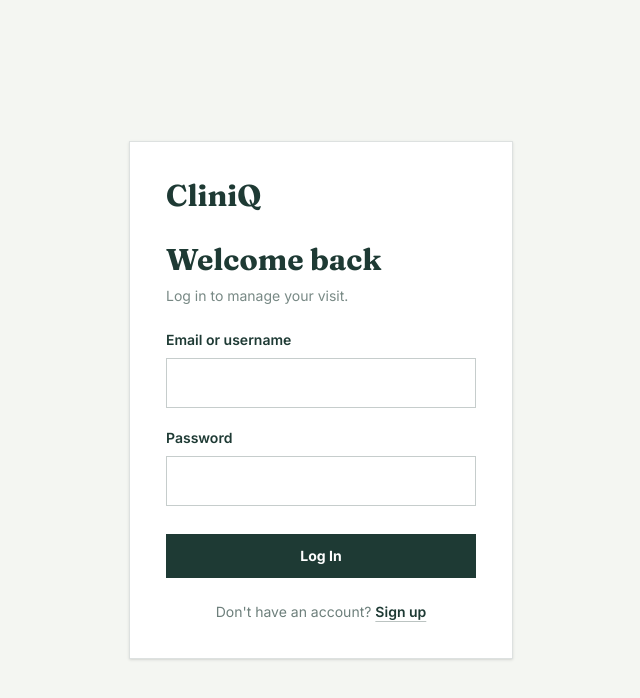
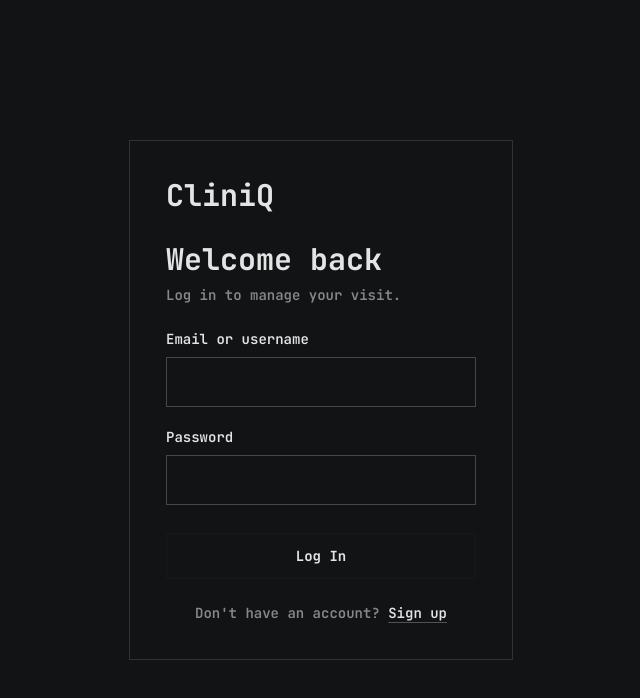
Before and after one commit to Jaden-Afrika/CLINIQ-Frontend, a React (Vite) app: page /login in a window 1280 px wide. Shown: the top 698 px of the page, without its empty margins (319-959 px from the left). Built offline with nearby package versions, Linux system fonts and the light colour scheme.

Commit message:
UI Fixes, theme changes

```diff
--- a/src/index.css
+++ b/src/index.css
@@ -1,34 +1,302 @@
 @import "tailwindcss";
 
 @theme {
-  --color-ink: #1E3A34;
-  --color-paper: #F4F6F2;
-  --color-panel: #FFFFFF;
-  --color-ticket: #F0A202;
-  --color-status-ok: #4C9A6A;
-  --color-status-alert: #E4572E;
-  --font-display: "Fraunces", Georgia, serif;
-  --font-body: "Inter", ui-sans-serif, system-ui, sans-serif;
+  --color-paper: #111315;
+  --color-panel: #111315;
+  --color-ink: #e4e4e4;
+  --color-muted: #888888;
+  --color-accent: #39d98a;
+  --color-status-ok: #39d98a;
+  --color-status-alert: #ff5c5c;
+  --color-border: #16191c;
+  --font-display: "JetBrains Mono", ui-monospace, monospace;
+  --font-body: "JetBrains Mono", ui-monospace, monospace;
   --font-ticket: "JetBrains Mono", ui-monospace, monospace;
-  --radius-small: 0.5rem;
-  --radius-large: 1rem;
+  --radius-small: 0;
+  --radius-large: 0;
 }
 
 @layer base {
-  * { border-color: color-mix(in srgb, var(--color-ink) 14%, transparent); }
-  html { font-family: var(--font-body); color: var(--color-ink); background: var(--color-paper); }
-  body { min-width: 320px; margin: 0; }
-  button, input, select { font: inherit; }
-  button, a, input, select { transition: color 180ms ease, background-color 180ms ease, border-color 180ms ease, box-shadow 180ms ease; }
-  button:focus-visible, a:focus-visible, input:focus-visible, select:focus-visible {
-    outline: 3px solid color-mix(in srgb, var(--color-ticket) 70%, white);
-    outline-offset: 3px;
+  *, *::before, *::after {
+    box-sizing: border-box;
+    border-color: var(--color-border);
+    border-radius: 0;
   }
-  @media (prefers-reduced-motion: reduce) { *, *::before, *::after { transition-duration: 0.01ms !important; scroll-behavior: auto !important; } }
+
+  html, body, #root {
+    min-height: 100%;
+    font-family: var(--font-body);
+    color: var(--color-ink);
+    background: var(--color-paper);
+  }
+
+  body {
+    min-width: 320px;
+    margin: 0;
+    background: var(--color-paper);
+  }
+
+  button,
+  input,
+  select,
+  textarea {
+    font: inherit;
+    border-radius: 0;
+    background: var(--color-panel);
+    color: var(--color-ink);
+    border: 1px solid var(--color-border);
+  }
+
+  button,
+  a,
+  input,
+  select,
+  textarea {
+    transition: color 120ms ease, background-color 120ms ease, border-color 120ms ease;
+  }
+
+  button:focus-visible,
+  a:focus-visible,
+  input:focus-visible,
+  select:focus-visible,
+  textarea:focus-visible {
+    outline: 2px solid var(--color-accent);
+    outline-offset: 2px;
+  }
 }
 
 @layer components {
-  .ticket-number { font-family: var(--font-ticket); font-variant-numeric: tabular-nums; font-weight: 800; letter-spacing: -0.07em; color: var(--color-ticket); line-height: .9; }
-  .ticket-stub { position: relative; overflow: hidden; background: var(--color-panel); border: 1px solid color-mix(in srgb, var(--color-ink) 15%, transparent); border-radius: var(--radius-large); box-shadow: 0 14px 34px color-mix(in srgb, var(--color-ink) 10%, transparent); }
-  .ticket-stub::before { content: ""; display: block; height: 10px; background: radial-gradient(circle at 7px -2px, transparent 7px, var(--color-paper) 7.5px) 0 0 / 14px 10px repeat-x; border-bottom: 1px dashed color-mix(in srgb, var(--color-ink) 22%, transparent); }
+  .ticket-number {
+    font-family: var(--font-ticket);
+    font-variant-numeric: tabular-nums;
+    font-weight: 800;
+    letter-spacing: -0.08em;
+    color: var(--color-accent);
+    line-height: 0.9;
+  }
+
+  .ticket-stub {
+    position: relative;
+    overflow: hidden;
+    background: var(--color-panel);
+    border: 1px solid var(--color-border);
+    box-shadow: none;
+    border-radius: 0;
+  }
+
+  .ticket-stub::before {
+    content: "";
+    display: block;
+    height: 10px;
+    background: linear-gradient(90deg, transparent 0%, rgba(255,255,255,0.04) 50%, transparent 100%);
+    border-bottom: 1px solid var(--color-border);
+  }
 }
+
+@layer utilities {
+  .bg-paper {
+    background: var(--color-paper) !important;
+    color: var(--color-ink) !important;
+  }
+
+  .bg-panel {
+    background: var(--color-panel) !important;
+    color: var(--color-ink) !important;
+  }
+
+  .text-primary {
+    color: var(--color-ink) !important;
+  }
+
+  .text-muted {
+    color: var(--color-muted) !important;
+  }
+
+  .text-accent {
+    color: var(--color-accent) !important;
+  }
+
+  .bg-accent {
+    background: var(--color-accent) !important;
+    color: var(--color-ink) !important;
+  }
+
+  .font-display {
+    font-family: var(--font-display) !important;
+  }
+
+  .text-panel {
+    color: var(--color-ink) !important;
+  }
+
+  .text-panel\/75 {
+    color: rgba(228, 228, 228, 0.75) !important;
+  }
+
+  .border-accent {
+    border-color: var(--color-accent) !important;
+  }
+
+  .border-panel {
+    border-color: var(--color-border) !important;
+  }
+
+  .border-hairline {
+    border-width: 1px !important;
+    border-color: var(--color-border) !important;
+  }
+
+  .mono {
+    font-family: var(--font-body) !important;
+  }
+
+  .label-mono {
+    letter-spacing: 0.25em;
+    text-transform: uppercase;
+    font-size: 0.75rem;
+    color: var(--color-muted) !important;
+  }
+
+  .btn-flat {
+    border: 1px solid var(--color-border) !important;
+    background: transparent !important;
+    color: var(--color-ink) !important;
+    box-shadow: none !important;
+  }
+
+  .btn-accent {
+    background: var(--color-accent) !important;
+    color: var(--color-ink) !important;
+    border: 1px solid transparent !important;
+  }
+
+  .status-dot {
+    display: inline-block;
+    width: 0.5rem;
+    height: 0.5rem;
+    border-radius: 9999px;
+    margin-right: 0.5rem;
+    vertical-align: middle;
+  }
+
+  .status-ok {
+    background: var(--color-status-ok) !important;
+  }
+
+  .status-alert {
+    background: var(--color-status-alert) !important;
+  }
+
+  .status-label {
+    display: inline-flex;
+    align-items: center;
+    gap: 0.375rem;
+    font-family: var(--font-ticket);
+    font-size: 0.75rem;
+    letter-spacing: 0.2em;
+    text-transform: uppercase;
+    color: var(--color-muted) !important;
+  }
+  /* Override existing Tailwind utility classes for the new dashboard theme */
+  .border-ink\\/15,
+  .border-ink\\/20,
+  .border-ink\/25,
+  .border-ink\/30,
+  .border-ink\/40 {
+    border-color: var(--color-border) !important;
+  }
+
+  .bg-ink {
+    background: var(--color-panel) !important;
+    color: var(--color-ink) !important;
+  }
+
+  .bg-ink\/5 {
+    background: rgba(17, 19, 21, 0.05) !important;
+  }
+
+  .hover\:bg-ink\/5:hover {
+    background: rgba(17, 19, 21, 0.05) !important;
+  }
+
+  .text-ink {
+    color: var(--color-ink) !important;
+  }
+
+  .text-ink\/25,
+  .text-ink\/50,
+  .text-ink\/55,
+  .text-ink\/60,
+  .text-ink\/65,
+  .text-ink\/70 {
+    color: var(--color-muted) !important;
+  }
+
+  .text-panel {
+    color: var(--color-ink) !important;
+  }
+
+  .text-panel\/75 {
+    color: rgba(228, 228, 228, 0.75) !important;
+  }
+
+  .bg-ticket {
+    background: var(--color-accent) !important;
+    color: var(--color-ink) !important;
+  }
+
+  .bg-ticket\\/10 {
+    background: rgba(57, 217, 138, 0.1) !important;
+    color: var(--color-ink) !important;
+  }
+
+  .bg-ticket\\/25 {
+    background: rgba(57, 217, 138, 0.25) !important;
+    color: var(--color-ink) !important;
+  }
+
+  .text-ticket {
+    color: var(--color-accent) !important;
+  }
+
+  .bg-status-ok\\/10 {
+    background: rgba(57, 217, 138, 0.1) !important;
+  }
+
+  .bg-status-alert\\/10 {
+    background: rgba(255, 92, 92, 0.1) !important;
+  }
+
+  .hover\\:bg-ink\\/90:hover,
+  .hover\\:bg-ink\\/85:hover {
+    background: rgba(228, 228, 228, 0.08) !important;
+  }
+
+  .hover\\:bg-ticket\\/85:hover {
+    background: rgba(57, 217, 138, 0.85) !important;
+  }
+
+  .hover\\:border-ink:hover,
+  .hover\\:border-ink\\/45:hover {
+    border-color: var(--color-ink) !important;
+  }
+
+  .rounded-full,
+  .rounded-lg,
+  .rounded-md,
+  .rounded-sm,
+  .rounded {
+    border-radius: 0 !important;
+  }
+
+  .shadow,
+  .shadow-sm,
+  .shadow-md,
+  .shadow-lg {
+    box-shadow: none !important;
+  }
+
+  .divide-ink\\/10 > :not([hidden]) ~ :not([hidden]) {
+    border-color: var(--color-border) !important;
+  }
+}
```
